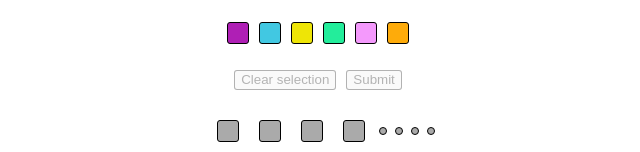
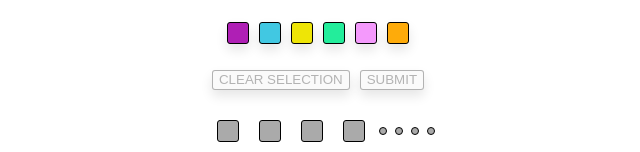
Before and after one commit to Kallirroi/mastermind, a React (Create React App) app: page / in a window 1280 px wide. Shown: the part 325-477 px from the top of the page, without its empty margins (317-957 px from the left). Built offline with nearby package versions, Linux system fonts and the light colour scheme; a web font is replaced by a local one.

Commit message:
final ux touches

```diff
--- a/src/App.js
+++ b/src/App.js
@@ -109,7 +109,6 @@ function App() {
   // isolate effects on currentRound
   useEffect( () => {
       // check for victory or loss after we have played all rounds
-      console.log('winflag', winFlag)
       if (winFlag) {
         alert('you won!')
         window.location.reload();
@@ -154,7 +153,7 @@ function App() {
         currentRound={currentRound}/>
 
         <div className='credits'>Made by <a href="https://kalli-retzepi.com/" target='_blank'>Kalli</a> during her time at the <a href="https://www.recurse.com/" target='_blank'>Recurse Center</a>.</div>
-      </div>
+    </div>
     </div>
   );
 
--- a/src/styles/App.css
+++ b/src/styles/App.css
@@ -31,11 +31,13 @@ h1 {
 }
 
 button {
+	text-transform: uppercase;
 	vertical-align: top;
 	border: 1px solid;
 	margin: 20px 10px 20px 0;
 	height: 20px;
 	border-radius: 3px;
+	box-shadow: 0 6px 12px 0 rgba(0,0,0,0.1);
 }
 
 button:hover {
--- a/src/styles/Colors.css
+++ b/src/styles/Colors.css
@@ -13,6 +13,7 @@
 	margin-right: 10px;
 	border-radius: 3px;
 	border: 1px solid #000;
+	box-shadow: 0 6px 12px 0 rgba(0,0,0,0.1);
 }
 
 .color:hover {
```
